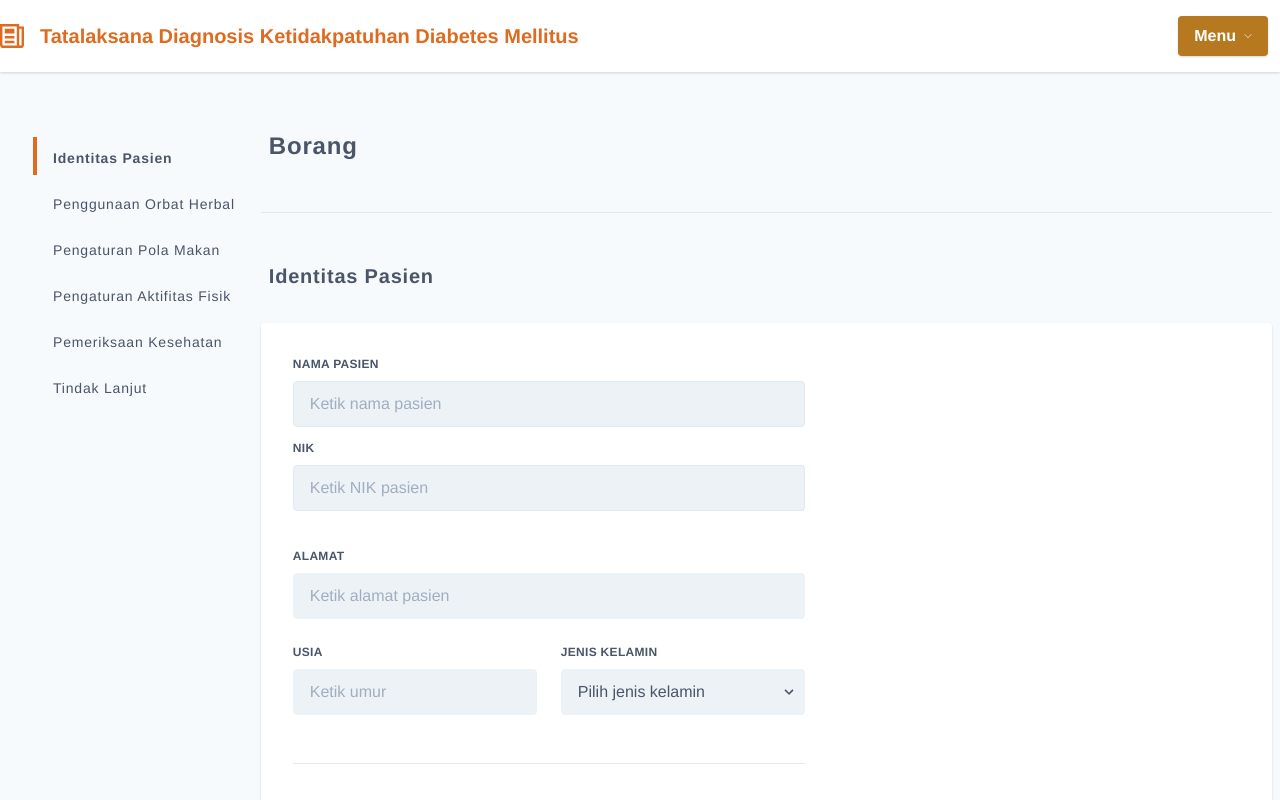
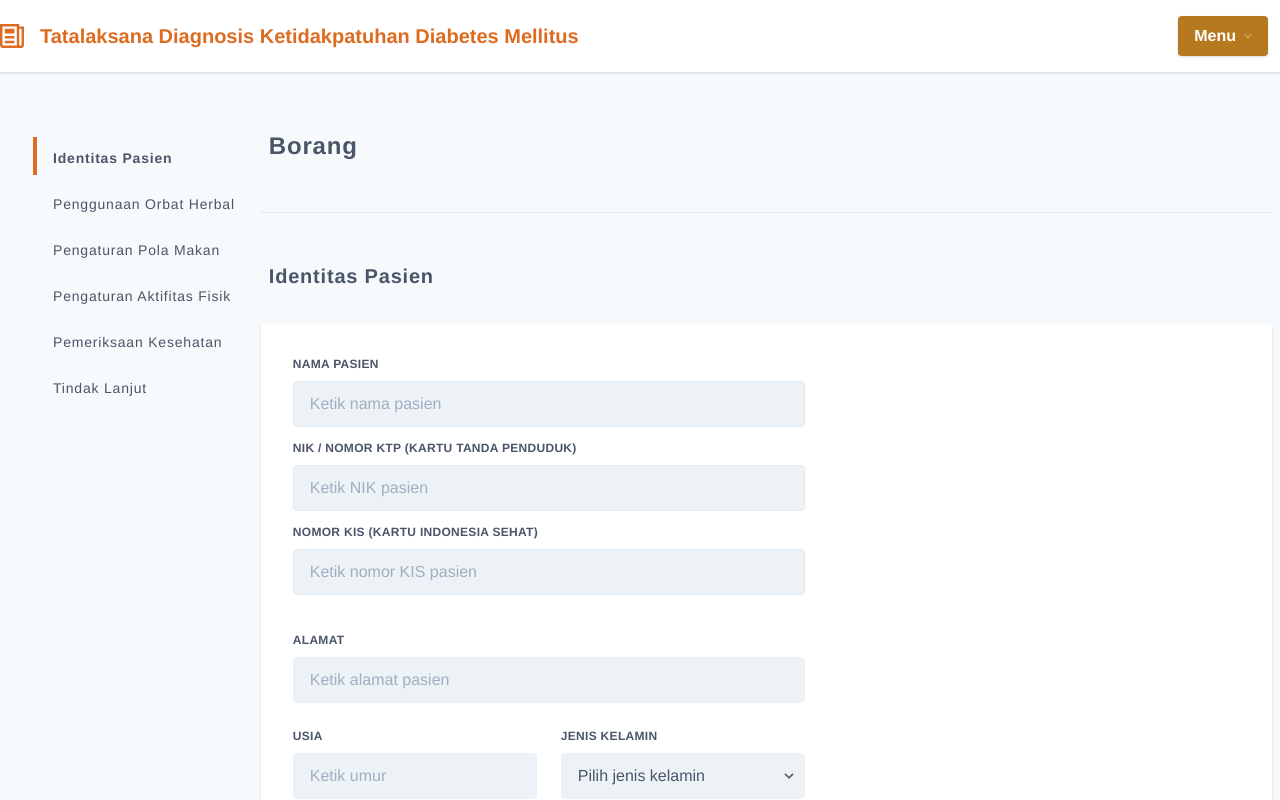
Before and after one commit to fransiskussamuelrenaldi/rekomendasi-dm, a Vue app: page / in a window 1280 px wide. Shown: the top 800 px of the page. Built offline with nearby package versions, Linux system fonts and the light colour scheme; what @tailwindcss/custom-forms would draw is missing.

Commit message:
feat: add kis and map kis

```diff
--- a/src/components/user-form.vue
+++ b/src/components/user-form.vue
@@ -17,7 +17,7 @@
         </div>
         <div class="w-full px-3 mb-6 md:mb-0">
           <label class="block uppercase tracking-wide text-gray-700 text-xs font-bold mb-2" for="nik">
-              NIK
+              NIK / Nomor KTP (Kartu Tanda Penduduk)
           </label>
           <input
             v-model="nik"
@@ -25,7 +25,22 @@
             ref="nik"
             type="text"
             placeholder="Ketik NIK pasien"
+            @keypress="formatNumber($event)"
             @input="handleInput('nik')"
+          >
+        </div>
+        <div class="w-full px-3 mb-6 md:mb-0">
+          <label class="block uppercase tracking-wide text-gray-700 text-xs font-bold mb-2" for="nik">
+              Nomor KIS (Kartu Indonesia Sehat)
+          </label>
+          <input
+            v-model="kis"
+            class="appearance-none block w-full bg-gray-200 text-gray-700 border rounded py-3 px-4 mb-3 leading-tight focus:outline-none focus:bg-white"
+            ref="kis"
+            type="text"
+            placeholder="Ketik nomor KIS pasien"
+            @keypress="formatNumber($event)"
+            @input="handleInput('kis')"
           >
         </div>
       </div>
@@ -228,6 +243,7 @@ export default {
       height: '',
       address: '',
       nik: '',
+      kis: '',
       consultantType: '',
       consultantName: '',
       fastingBloodGlucose: '',
--- a/src/store/index.js
+++ b/src/store/index.js
@@ -24,6 +24,8 @@ export default new Vuex.Store({
       gender: '',
       weight: '',
       height: '',
+      kis: '',
+      nik: '',
       address: '',
       consultantType: '',
       consultantName: '',
--- a/src/views/entry copy.vue
+++ b/src/views/entry copy.vue
@@ -224,6 +224,7 @@ export default {
         name: '',
         age: '',
         nik: '',
+        kis: '',
         gender: '',
         weight: '',
         height: '',
--- a/src/views/resume-copy.vue
+++ b/src/views/resume-copy.vue
@@ -12,6 +12,10 @@
             <tr>
               <td>NIK </td>
               <td> : {{ patientData.nik || '' }}</td>
+            </tr>
+            <tr>
+              <td>Nomor KIS </td>
+              <td> : {{ patientData.kis || '' }}</td>
             </tr>
             <tr>
               <td>Alamat</td>
@@ -149,7 +153,7 @@ export default {
         </body>
         <br>
         <br>
-        <footer>2020 - Tatalaksana Diagnosis Ketidakpatuhan Pasien Diabetes Mellitus</footer>
+        <footer class="mx-4">2020 - Tatalaksana Diagnosis Ketidakpatuhan Pasien Diabetes Mellitus (FSR)</footer>
       </html>`)
 
       WinPrint.document.close()
```
